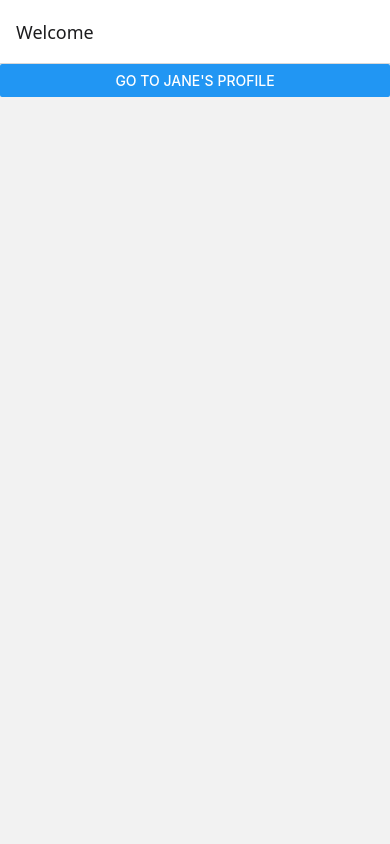
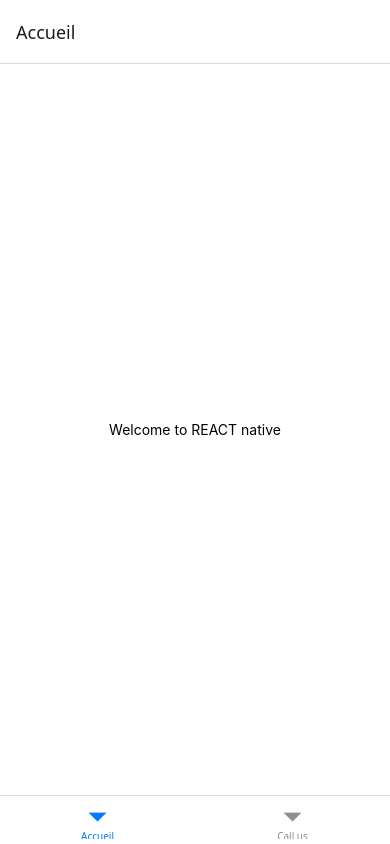
Before and after one commit to MezghichGit/reanensi, a React Native app: screen / in a window 390 px wide. Built offline with nearby package versions, Linux system fonts and the light colour scheme.

Commit message:
tab et stack navigator

```diff
--- a/App.js
+++ b/App.js
@@ -1,3 +1,47 @@
+import { StatusBar } from 'expo-status-bar';
+import { StyleSheet, Text, View } from 'react-native';
+import { NavigationContainer } from '@react-navigation/native';
+import {createBottomTabNavigator } from '@react-navigation/bottom-tabs';
+
+const tab = createBottomTabNavigator();
+
+function AccueilScreen() {
+  return (<View style={styles.container}>
+    <Text>Welcome to REACT native</Text>
+    <StatusBar style="auto" />
+  </View>);
+}
+
+function ContactScreen() {
+  return (<View style={styles.container}>
+    <Text>Leave a message here</Text>
+    <StatusBar style="auto" />
+  </View>);
+}
+
+export default function App() {
+
+  return (
+    <NavigationContainer>
+      <tab.Navigator>
+       <tab.Screen name="Home" component={AccueilScreen} options={{ title: 'Accueil' }}/>
+       <tab.Screen name="Contact" component={ContactScreen} options={{ title: 'Call us' }}/>
+      </tab.Navigator>
+    </NavigationContainer>
+  );
+}
+
+const styles = StyleSheet.create({
+  container: {
+    flex: 1,
+    backgroundColor: '#fff',
+    alignItems: 'center',
+    justifyContent: 'center',
+  },
+});
+
+
+/*
 import * as React from 'react';
 import {Button,Text } from 'react-native';
 import { NavigationContainer } from '@react-navigation/native';
--- a/package.json
+++ b/package.json
@@ -10,6 +10,7 @@
   },
   "dependencies": {
     "@expo/metro-runtime": "~4.0.1",
+    "@react-navigation/bottom-tabs": "^7.2.0",
     "@react-navigation/native": "^7.0.14",
     "@react-navigation/native-stack": "^7.2.0",
     "expo": "~52.0.27",
@@ -18,9 +19,9 @@
     "react-dom": "18.3.1",
     "react-native": "0.76.6",
     "react-native-paper": "^5.13.1",
-    "react-native-web": "~0.19.13",
+    "react-native-safe-area-context": "4.12.0",
     "react-native-screens": "~4.4.0",
-    "react-native-safe-area-context": "4.12.0"
+    "react-native-web": "~0.19.13"
   },
   "devDependencies": {
     "@babel/core": "^7.20.0"
```
Also changed, not shown: 1 other file (tests, documents, lock files or other folders).
